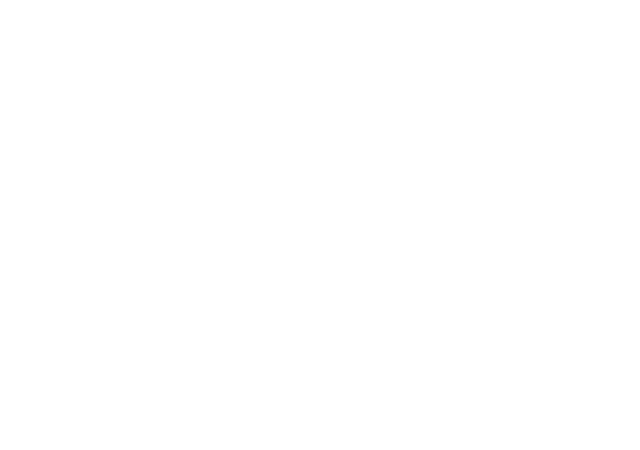
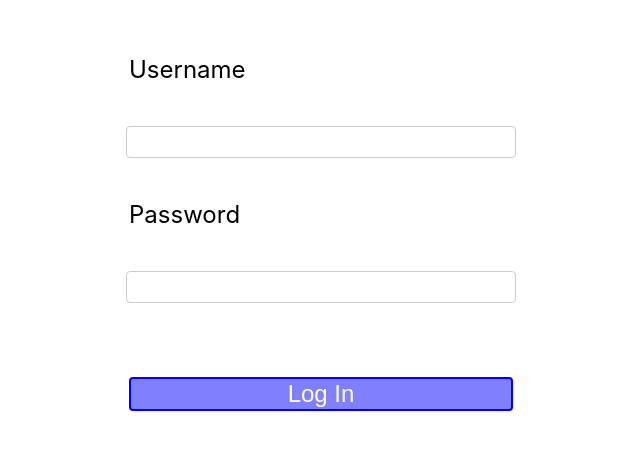
Before and after one commit to LSDS-BW-Saltiest-Hackers-1/Frontend, a React (Create React App) app in the folder saltiest-hackers-app/: page / in a window 1280 px wide. Shown: the part 154-604 px from the top of the page, without its empty margins (319-959 px from the left). Built offline with nearby package versions, Linux system fonts and the light colour scheme.

Commit message:
Set-up Errors for login

```diff
--- a/saltiest-hackers-app/src/components/app/App.js
+++ b/saltiest-hackers-app/src/components/app/App.js
@@ -1,11 +1,11 @@
 import React from 'react';
 import './App.css';
-
+import LoginForm from '../pages/Login'
 
 function App() {
   return (
     <div className='App'>
-
+      <LoginForm />
     </div>
   );
 }
--- a/saltiest-hackers-app/src/components/pages/Login.js
+++ b/saltiest-hackers-app/src/components/pages/Login.js
@@ -54,17 +54,15 @@ function LoginForm(){
                 <Label>
                     Username
                 </Label>
-                <Input type = 'text' name = 'username' ref={register({
-                     validate: value => value !== "admin" || "Nice try!"
-                    })}
+                <Input type = 'text' name = 'username' ref={register({required: true, max: 50, min: 15, maxLength: 50, message: 'Something wrong with your username!'})}
                 />
-                {errors.username && errors.username.message}
+                {errors.username && 'An Error has Occured! Min 15 Characters'}
                 <Label>
                     Password
                 </Label>
-                <Input type = 'password' name = 'password' ref={register({max: 50, min: 15, maxLength: 50})}
+                <Input type = 'password' name = 'password' ref={register({required: true, max: 50, min: 15, maxLength: 50})}
                 />
-                {errors.password && errors.password.message}
+                {errors.password && 'An Error has Occured! Min 15 Characters'}
                 <Button type = 'submit' name = 'submit' value = 'Log In' />
             </Form>
         </Wrapper>
```
